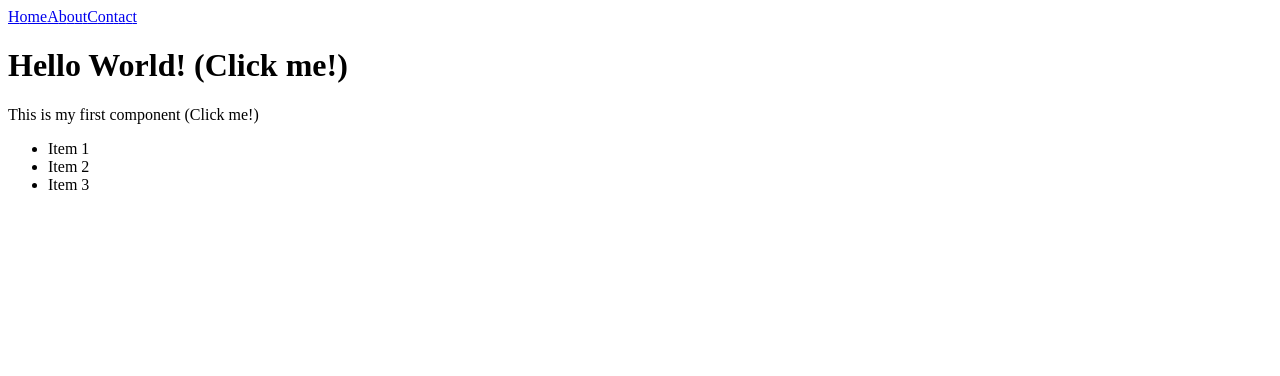
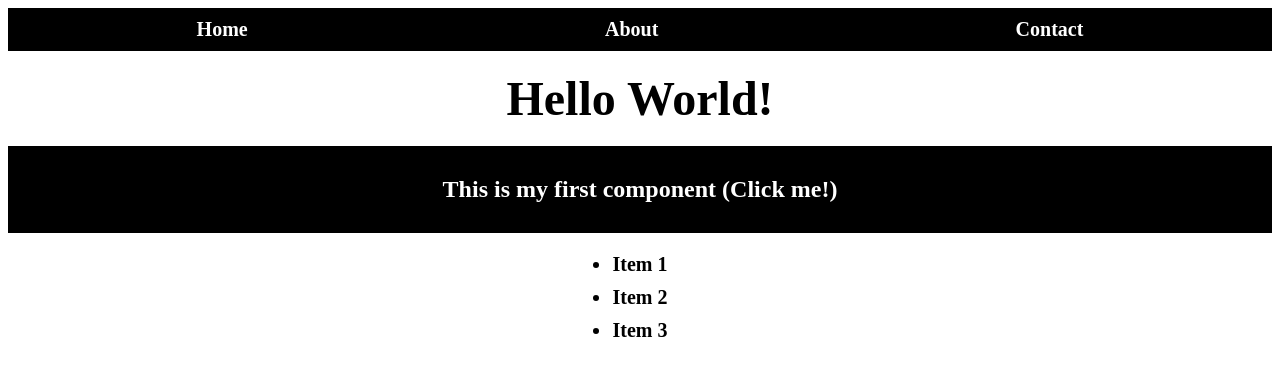
Before and after one commit to tsvetislavt99/basic-react-implementation, a plain HTML site: page index.html in a window 1280 px wide. Drawn offline with Linux system fonts and the light colour scheme.

Commit message:
Add styles and improve rendering method

```diff
--- /dev/null
+++ b/index.css
@@ -0,0 +1,4 @@
+@import './src/Nav/Nav.css';
+@import './src/Title/Title.css';
+@import './src/Description/Description.css';
+@import './src/List/List.css';
--- a/index.html
+++ b/index.html
@@ -5,6 +5,7 @@
     <meta http-equiv="X-UA-Compatible" content="IE=edge" />
     <meta name="viewport" content="width=device-width, initial-scale=1.0" />
     <script src="./index.js" type="module"></script>
+    <link rel="stylesheet" href="./index.css" />
     <title>Document</title>
   </head>
   <body id="root"></body>
--- a/lib/Component.js
+++ b/lib/Component.js
@@ -1,16 +1,36 @@
 function Component(props) {
-  this.props = props;
+  this.props = props || {};
   this.state = {};
 }
+
+Component.prototype.setNode = function (node) {
+  this.node = node;
+};
 
 Component.prototype.setState = function (state) {
   this.state = { ...this.state, ...state };
   this.render();
 };
 
+Component.prototype.passProps = function (props) {
+  this.props = { ...this.props, ...props };
+  this.render();
+};
+
 Component.prototype.render = function () {
+  const template = this.template();
   this.node.innerHTML = '';
-  this.node.appendChild(this.template());
+  if (typeof template === 'string') {
+    this.node.innerHTML = this.template();
+  }
+  if (Array.isArray(template)) {
+    template.map((node) => {
+      return this.node.appendChild(node);
+    });
+  }
+  if (!Array.isArray(template) && template instanceof HTMLElement) {
+    this.node.appendChild(template);
+  }
   this.componentDidMount();
 };
 
--- a/src/App/App.js
+++ b/src/App/App.js
@@ -1,30 +1,26 @@
 import Component from '../../lib/Component.js';
 import Nav from '../Nav/Nav.js';
+import Title from '../Title/Title.js';
 import Description from '../Description/Description.js';
 import List from '../List/List.js';
-import { createElement } from '../../lib/dom.js';
+
+const navigationLinks = [
+  { id: 1, name: 'Home', href: '#home' },
+  { id: 2, name: 'About', href: '#about' },
+  { id: 3, name: 'Contact', href: '#contact' },
+];
 
 const App = new Component();
-App.node = document.getElementById('root');
+App.setNode(document.getElementById('root'));
+
 App.template = function () {
-  return createElement('div', { class: 'my-component' }, [
-    Nav.node,
-    createElement(
-      'h1',
-      { class: 'my-component__title' },
-      this.state.title || 'Hello World! (Click me!)',
-    ),
-    Description.node,
-    List.node,
-  ]);
+  const elementsToRender = [Nav.node, Title.node, Description.node, List.node];
+  Nav.passProps({ navigationLinks });
+  Title.passProps({ title: 'Hello World!' });
+
+  return elementsToRender.map((node) => {
+    return this.node.appendChild(node);
+  });
 };
-// Add an event listener to the component's node (the root element)
-App.node.addEventListener('click', (event) => {
-  event.preventDefault();
-
-  if (event.target.tagName === 'H1') {
-    App.setState({ title: 'Hello World! I am a stateful component' });
-  }
-});
 
 export default App;
--- /dev/null
+++ b/src/Description/Description.css
@@ -0,0 +1,14 @@
+.my-Description {
+  background-color: #000;
+  color: #fff;
+  padding: 10px;
+  font-size: 1.5rem;
+  font-weight: bold;
+  text-align: center;
+  display: flex;
+  justify-content: center;
+}
+
+.my-Description__text {
+  margin: 20px 0;
+}
--- a/src/Description/Description.js
+++ b/src/Description/Description.js
@@ -2,10 +2,8 @@ import Component from '../../lib/Component.js';
 import { createElement } from '../../lib/dom.js';
 
 const Description = new Component({});
-Description.node = createElement(
-  'div',
-  { class: 'my-description-component' },
-  [],
+Description.setNode(
+  createElement('div', { class: 'my-description-component' }, []),
 );
 Description.template = function () {
   return createElement('div', { class: 'my-Description' }, [
@@ -17,14 +15,13 @@ Description.template = function () {
   ]);
 };
 
-Description.node.appendChild(Description.template());
 Description.node.addEventListener('click', (event) => {
   event.preventDefault();
-  if (event.target.tagName === 'P') {
-    Description.setState({
-      description: 'This is my first component (I am a stateful component too)',
-    });
-  }
+  Description.setState({
+    description: 'This is my first component (I am a stateful component)',
+  });
 });
 
+Description.render();
+
 export default Description;
--- /dev/null
+++ b/src/List/List.css
@@ -0,0 +1,17 @@
+.my-list-component {
+  padding: 10px;
+  font-size: 20px;
+  font-weight: bold;
+  text-align: center;
+  display: flex;
+  justify-content: center;
+}
+
+.my-list {
+  margin: 0;
+  padding: 0;
+}
+
+.my-list__item {
+  margin: 10px 0;
+}
--- a/src/List/List.js
+++ b/src/List/List.js
@@ -1,24 +1,45 @@
 import Component from '../../lib/Component.js';
 import { createElement } from '../../lib/dom.js';
 
+// Pass default props to the component
 const List = new Component({
   myList: [
     { id: 1, name: 'Item 1' },
     { id: 2, name: 'Item 2' },
-    { id: 3, name: 'Item 3' },
   ],
 });
-List.node = createElement('div', { class: 'my-list-component' }, []);
+
+List.setNode(createElement('div', { class: 'my-list-component' }, []));
+
+// Add a lifecycle method (like useEffect in React)
+List.componentDidMount = function () {
+  // In here you can do anything you want, like fetching data from an API
+  this.state.myList = [
+    { id: 1, name: 'Item 1' },
+    { id: 2, name: 'Item 2' },
+    { id: 3, name: 'Item 3' },
+  ];
+};
+
 List.template = function () {
+  // Call the lifecycle method
+  List.componentDidMount();
+
+  // Use the state or the props.
+  // In this case I am passing props to the compoenet as default props to render something
+  // Then in the lifecycle method I am updating the state
+  // If the state is updated succefully, the component will re-render and prefer the state over the props
+  const items = this.state.myList || this.props.myList;
+
   return createElement(
     'ul',
     { class: 'my-list' },
-    this.props.myList.map((item) => {
+    items.map((item) => {
       return createElement('li', { class: 'my-list__item' }, item.name);
     }),
   );
 };
 
-List.node.appendChild(List.template());
+List.render();
 
 export default List;
--- /dev/null
+++ b/src/Nav/Nav.css
@@ -0,0 +1,15 @@
+.my-nav {
+  background-color: #000;
+  color: #fff;
+  padding: 10px;
+  font-size: 20px;
+  font-weight: bold;
+  text-align: center;
+  display: flex;
+  justify-content: space-around;
+}
+
+a {
+  color: #fff;
+  text-decoration: none;
+}
--- a/src/Nav/Nav.js
+++ b/src/Nav/Nav.js
@@ -1,22 +1,39 @@
 import Component from '../../lib/Component.js';
 import { createElement } from '../../lib/dom.js';
 
-const Nav = new Component({});
-Nav.node = createElement('div', { class: 'my-nav-container' }, []);
+const Nav = new Component({
+  navigationLinks: [
+    { id: 1, name: 'Home', href: '#home' },
+    { id: 2, name: 'About', href: '#about' },
+    { id: 3, name: 'Contact', href: '#contact' },
+  ],
+});
+Nav.setNode(createElement('div', { class: 'my-nav-container' }, []));
+
 Nav.template = function () {
-  return createElement('nav', { class: 'my-nav' }, [
-    createElement('a', { href: '#home' }, 'Home'),
-    createElement('a', { href: '#about' }, 'About'),
-    createElement('a', { href: '#contact' }, 'Contact'),
-  ]);
+  const { navigationLinks } = this.props;
+
+  if (!navigationLinks) {
+    return createElement('nav', { class: 'my-nav' }, []);
+  }
+
+  return createElement(
+    'nav',
+    { class: 'my-nav' },
+    this.props.navigationLinks.map((link) => {
+      return createElement('a', { href: link.href }, link.name);
+    }),
+  );
 };
 
-Nav.node.appendChild(Nav.template());
+// Nav.node.appendChild(Nav.template());
 Nav.node.addEventListener('click', (event) => {
   event.preventDefault();
   if (event.target.tagName === 'A') {
-    console.log('I log kur when clicked on');
+    console.log('I log something when clicked on');
   }
 });
 
+Nav.render();
+
 export default Nav;
--- /dev/null
+++ b/src/Title/Title.css
@@ -0,0 +1,7 @@
+.title-compoenet {
+  font-size: 3rem;
+  font-weight: bold;
+  color: #000;
+  text-align: center;
+  margin: 20px 0;
+}
--- /dev/null
+++ b/src/Title/Title.js
@@ -0,0 +1,17 @@
+import Component from '../../lib/Component.js';
+import { createElement } from '../../lib/dom.js';
+
+// Pass default props to the component
+const Title = new Component();
+
+Title.setNode(createElement('h1', { class: 'title-compoenet' }, []));
+
+Title.template = function () {
+  const title = this.props.title || 'Default title!';
+
+  return title;
+};
+
+Title.render();
+
+export default Title;
```
